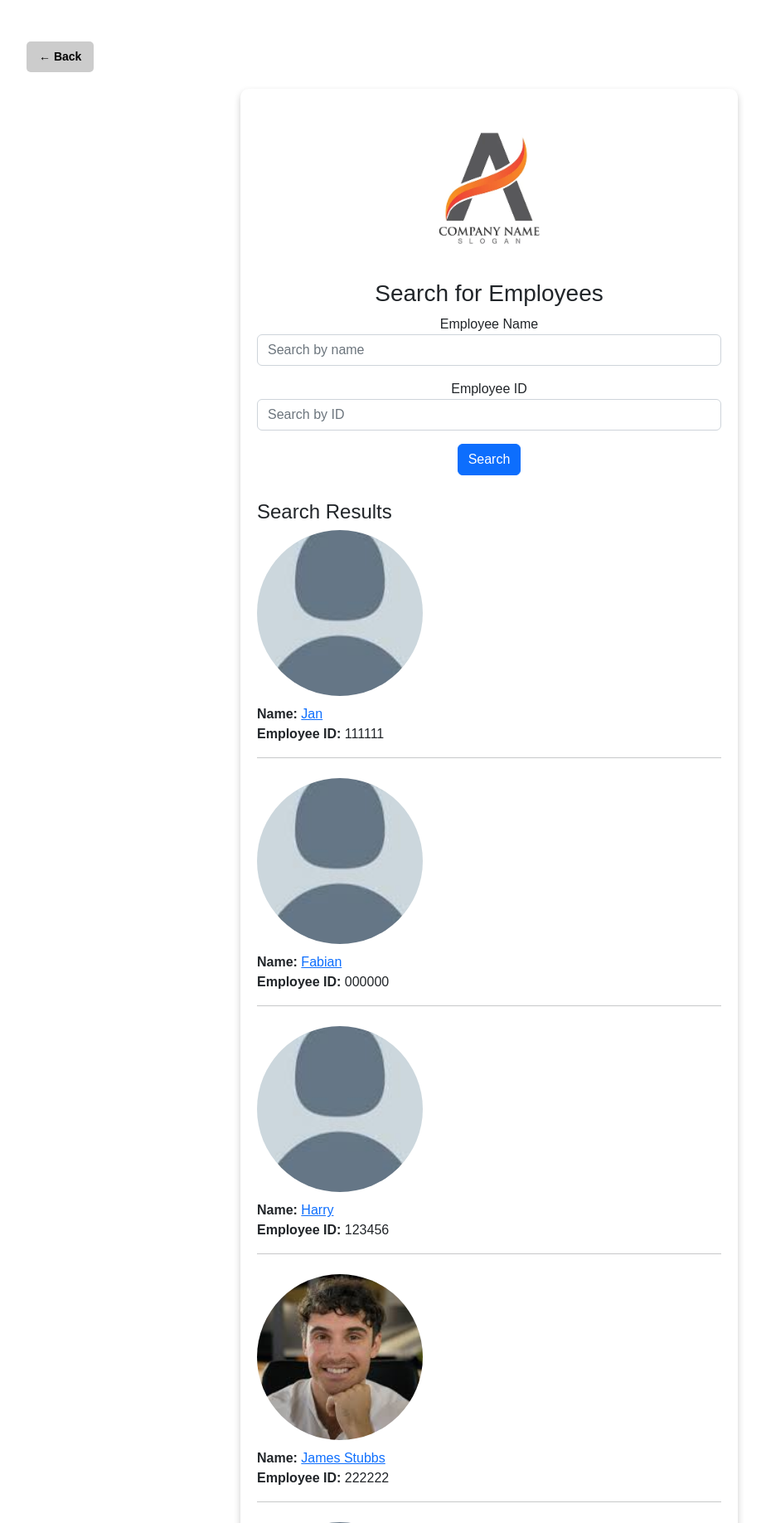
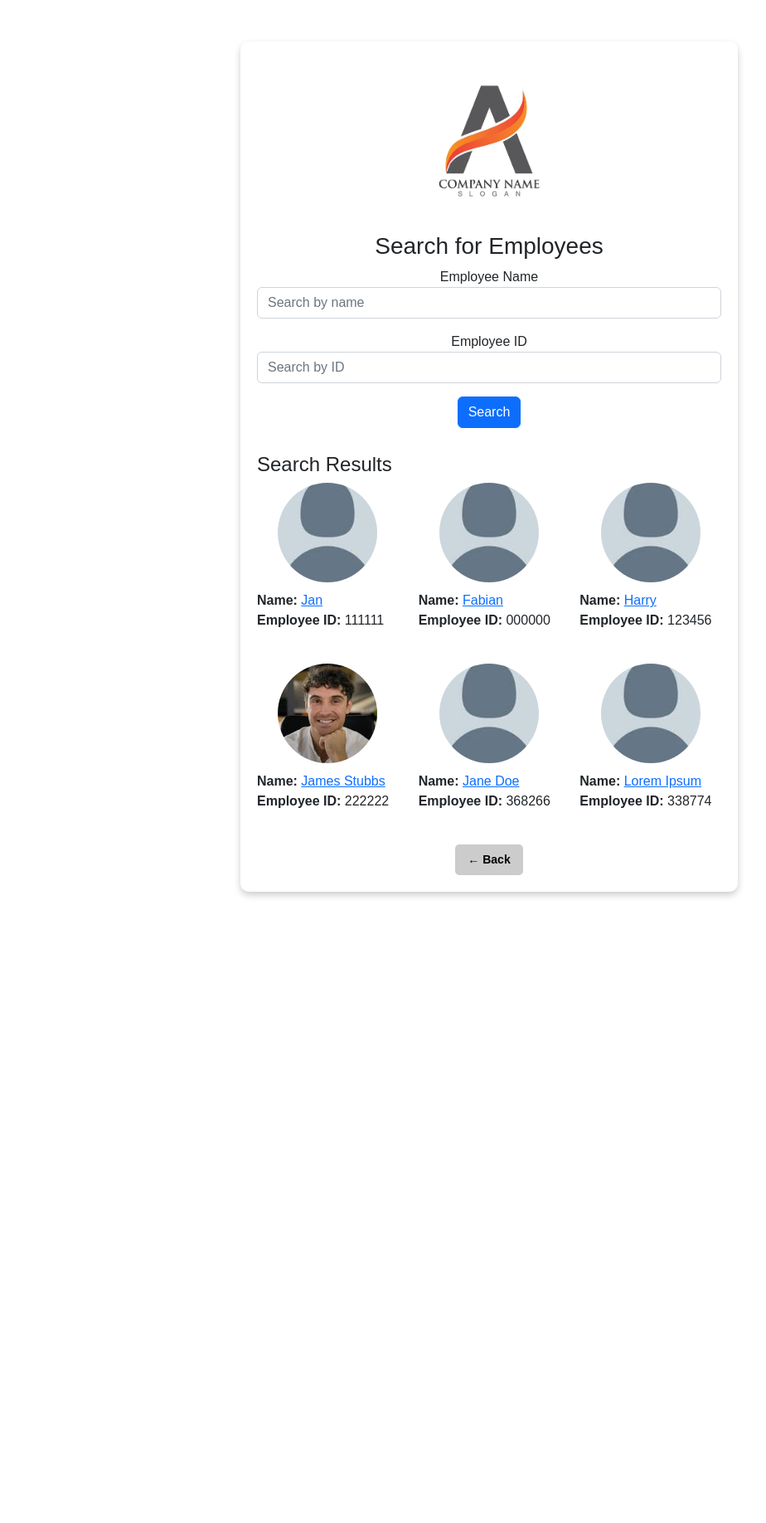
Before and after one commit to FabianAnton/EmployeeSystemProj, a Django app: page /search/ in a window 1280 px wide. Shown: the top 1836 px of the page at 83% size, without its empty margins (50-974 px from the left). After the commit the page ends 1082 px from the top, so only its background shows below. Run offline with Django 5.2, Linux system fonts and the light colour scheme; data comes from the database, SQL or seed files in the repository; both versions use the stored data as it was after the commit.

Commit message:
fixed the layout and css for search.html and updated the page so that existing employees are shown

```diff
--- a/EmployeeManagementCA/employees/templates/employees/search.html
+++ b/EmployeeManagementCA/employees/templates/employees/search.html
@@ -18,6 +18,7 @@
             font-family: Arial, sans-serif;
             background-color: white;
             padding-top: 50px;
+            padding-bottom: 50px;
         }
         .wrapper {
             display: flex;
@@ -48,7 +49,6 @@
         }
         .back-btn {
             display: inline-block;
-            margin-bottom: 20px;
             background-color: #ccc;
             color: black;
             padding: 8px 15px;
@@ -60,12 +60,19 @@
         .back-btn:hover {
             background-color: #bbb;
         }
+        .profile-picture {
+            width: 120px;
+            height: 120px;
+            object-fit: cover;
+            border-radius: 50%;
+            display: block;
+            margin: 0 auto 10px auto;
+        }
     </style>
 </head>
 <body>
 
 <div class="container">
-    <a href="javascript:window.history.back();" class="back-btn">← Back</a>
 
     <div class="wrapper">
         <div class="box">
@@ -87,24 +94,28 @@
             <div class="search-result">
                 <h4 class="mt-4">Search Results</h4>
                 {% if queryset %}
-                    {% for employee in queryset %}
-                        <div class="mb-4">
+                    <div class="row">
+                        {% for employee in queryset %}
+                        <div class="col-md-4 mb-4 text-centre">
                             {% if employee.profile_picture %}
-                                <img src="{{ employee.profile_picture.url }}" alt="{{ employee.name }}" class="logo">
+                                <img src="{{ employee.profile_picture.url }}" alt="{{ employee.name }}" class="profile-picture">
                             {% else %}
-                                <img src="{% static 'images/default.jpg' %}" alt="Default profile picture" class="logo">
+                                <img src="{% static 'images/default.jpg' %}" alt="Default profile picture" class="profile-picture">
                             {% endif %}
                             <p>
-                                <strong>Name:</strong> <a href="{% url 'employee_detail' employee.employee_id %}">{{ employee.name }}</a><br>
+                                <strong>Name:</strong>
+                                <a href="{% url 'employee_detail' employee.employee_id %}">{{ employee.name }}</a><br>
                                 <strong>Employee ID:</strong> {{ employee.employee_id }}
                             </p>
-                            <hr>
                         </div>
                     {% endfor %}
+                    </div>
                 {% else %}
                     <p class="mt-3">No matching employees found.</p>
                 {% endif %}
             </div>
+
+            <a href="javascript:window.history.back();" class="back-btn">← Back</a>
         </div>
     </div>
 </div>
--- a/EmployeeManagementCA/employees/views.py
+++ b/EmployeeManagementCA/employees/views.py
@@ -129,7 +129,7 @@ def department_list(request):
 
 #advanced search bar
 def filter_view(request):
-    qs = Employee.objects.all()
+    qs = Employee.objects.filter(archived=False)
 
     title_contains_query = request.GET.get('title_contains')
     id_exact_query = request.GET.get('id_exact')
```
Also changed, not shown: EmployeeManagementCA/db.sqlite3.
